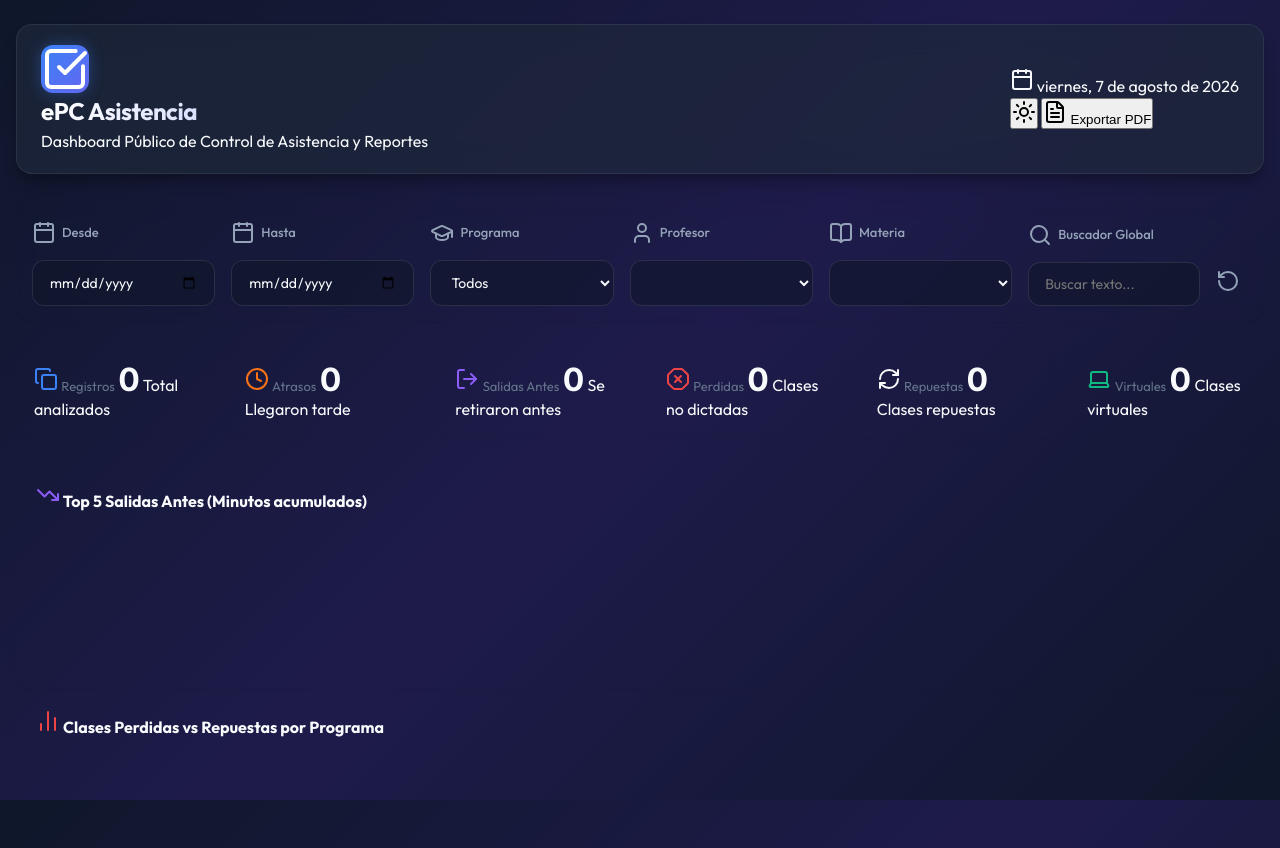
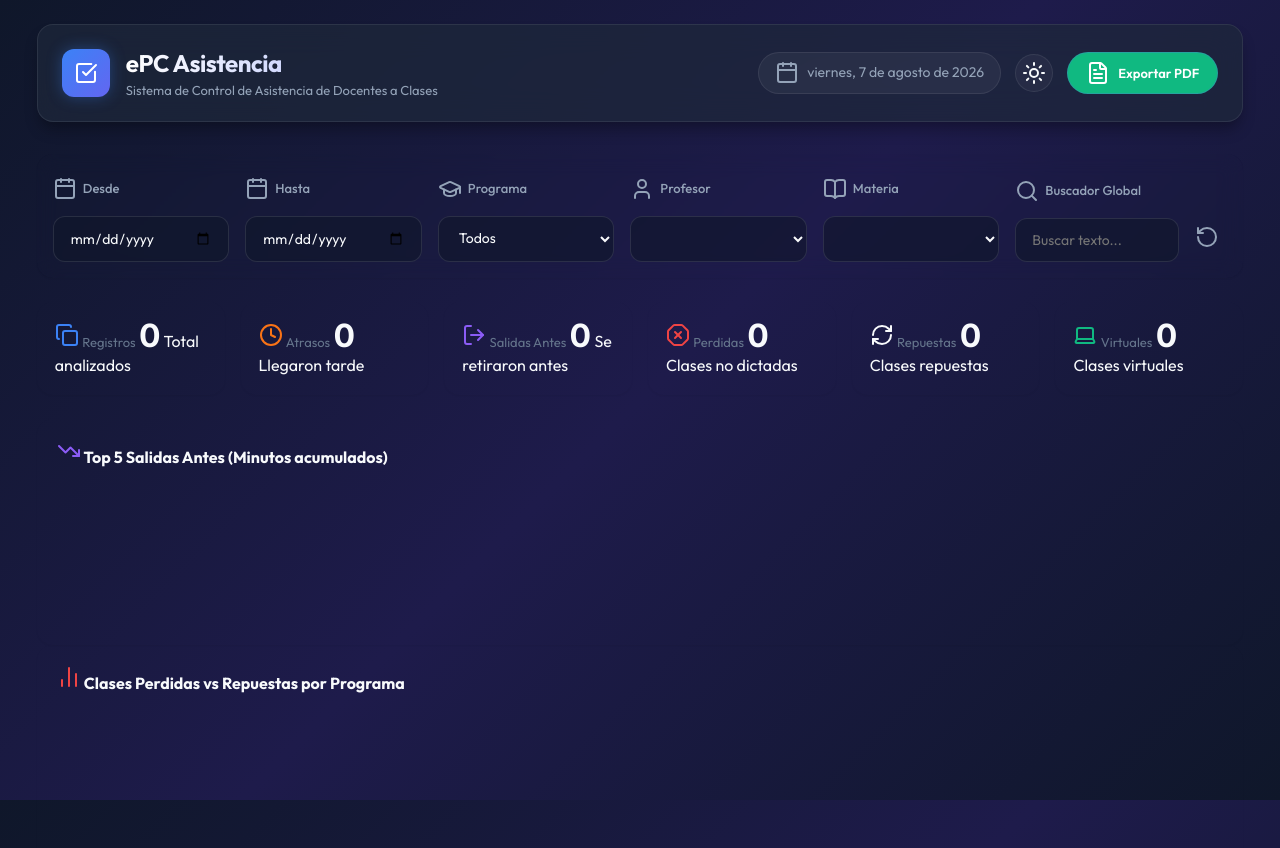
Before and after one commit to jorgevg1971-crypto/Asistencia, a website: page public/dashboard.html in a window 1280 px wide. Shown: the top 848 px of the page. Drawn offline with nearby package versions, Linux system fonts and the light colour scheme; no server answers.

Commit message:
Alinear layout de dashboard.html con index.html para evitar variacion en el tamaño de las tarjetas

```diff
--- a/public/dashboard.html
+++ b/public/dashboard.html
@@ -20,51 +20,41 @@
   <link rel="stylesheet" href="styles.css">
 
   <style>
-    /* Ajustes específicos para el Dashboard público */
-    .app-container {
-      max-width: 1400px;
-      margin: 0 auto;
-      padding: 0 16px;
-    }
-    .public-header {
-      margin-top: 24px;
-      margin-bottom: 24px;
-    }
     /* El dashboard público se muestra siempre al 100% visible */
     #section-dashboard {
       display: block !important;
     }
   </style>
 </head>
-<body class="light-theme"> <!-- Por defecto Tema Claro para mejor legibilidad, se puede alternar -->
+<body class="light-theme">
 
   <div class="app-container">
-    <!-- Cabecera Premium -->
-    <header class="app-header public-header">
-      <div class="header-left">
-        <div class="logo-box">
-          <i data-lucide="check-square" class="logo-icon"></i>
+    <!-- Cabecera Idéntica -->
+    <header class="app-header">
+      <div class="logo-area">
+        <div class="logo-icon">
+          <i data-lucide="check-square"></i>
         </div>
-        <div class="logo-text">
+        <div>
           <h1>ePC Asistencia</h1>
-          <p>Dashboard Público de Control de Asistencia y Reportes</p>
+          <p class="subtitle">Sistema de Control de Asistencia de Docentes a Clases</p>
         </div>
       </div>
 
-      <div class="header-right">
+      <div class="header-actions">
         <!-- Indicador de Fecha -->
-        <div class="header-date">
+        <div class="date-badge">
           <i data-lucide="calendar"></i>
           <span id="current-date-text">Cargando fecha...</span>
         </div>
 
         <!-- Alternar Tema -->
-        <button class="icon-btn" id="theme-toggle-btn" title="Alternar modo claro/oscuro">
-          <i data-lucide="moon" id="theme-toggle-icon"></i>
+        <button id="theme-toggle-btn" class="theme-toggle-btn" title="Cambiar tema claro/oscuro">
+          <i data-lucide="sun" id="theme-toggle-icon"></i>
         </button>
 
         <!-- Botón Exportar PDF -->
-        <button class="pdf-btn" id="dashboard-pdf-btn">
+        <button id="dashboard-pdf-btn" class="admin-btn pdf-btn" style="background: #10b981; color: white;" title="Exportar Dashboard a PDF">
           <i data-lucide="file-text"></i> Exportar PDF
         </button>
       </div>
```
